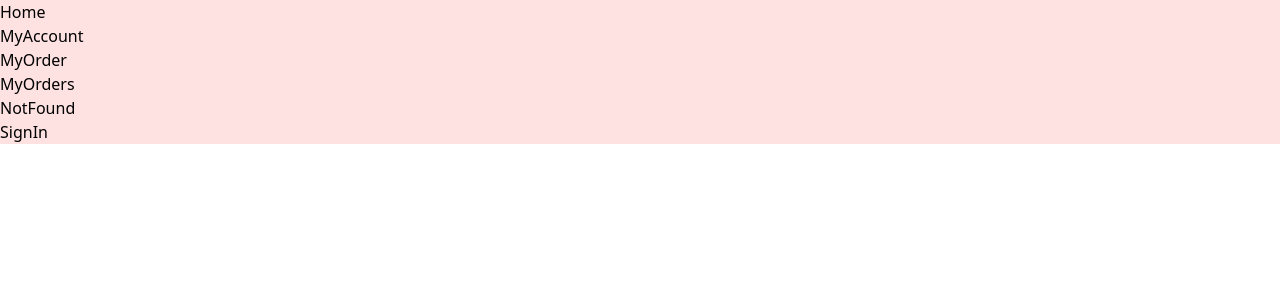
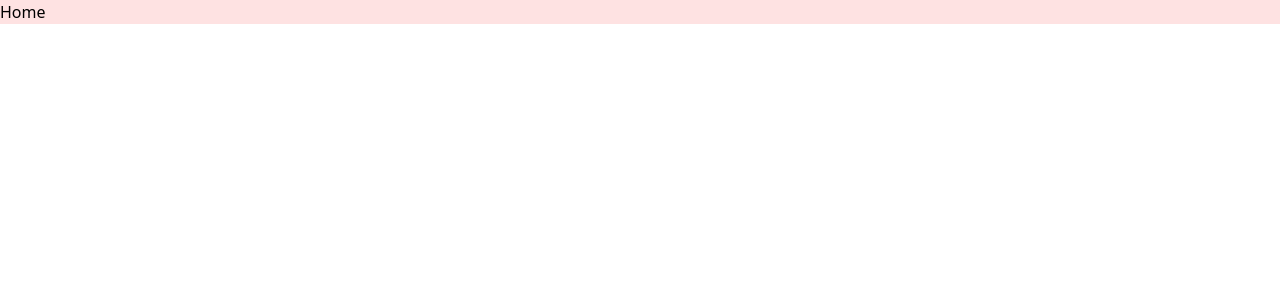
Before and after one commit to NightDreams/vite-react-ecomerce, a React (Vite) app: page / in a window 1280 px wide. Shown: the top 300 px of the page. Built offline with nearby package versions, Linux system fonts and the light colour scheme.

Commit message:
setup Router. - react-router-dom

```diff
--- a/package.json
+++ b/package.json
@@ -11,7 +11,8 @@
   },
   "dependencies": {
     "react": "^18.3.1",
-    "react-dom": "^18.3.1"
+    "react-dom": "^18.3.1",
+    "react-router-dom": "^6.26.2"
   },
   "devDependencies": {
     "@eslint/js": "^9.11.1",
--- a/src/pages/App/App.jsx
+++ b/src/pages/App/App.jsx
@@ -1,3 +1,5 @@
+import { useRoutes, BrowserRouter } from 'react-router-dom';
+
 import Home from '../Home';
 import MyAccount from '../MyAccount';
 import MyOrder from '../MyOrder';
@@ -5,15 +7,23 @@ import MyOrders from '../MyOrders';
 import NotFound from '../NotFound';
 import SignIn from '../SignIn';
 
+const AppRoutes = () => {
+	let routes = useRoutes([
+		{ path: '/', element: <Home /> },
+		{ path: '/my-account', element: <MyAccount /> },
+		{ path: '/my-order', element: <MyOrder /> },
+		{ path: '/my-orders', element: <MyOrders /> },
+		{ path: '/sign-in', element: <SignIn /> },
+		{ path: '/*', element: <NotFound /> },
+	]);
+
+	return routes;
+};
+
 export default function App() {
 	return (
-		<div className="bg-red-100">
-			<Home />
-			<MyAccount />
-			<MyOrder />
-			<MyOrders />
-			<NotFound />
-			<SignIn />
-		</div>
+		<BrowserRouter>
+			<AppRoutes />
+		</BrowserRouter>
 	);
 }
```
Also changed, not shown: 1 other file (tests, documents, lock files or other folders).
